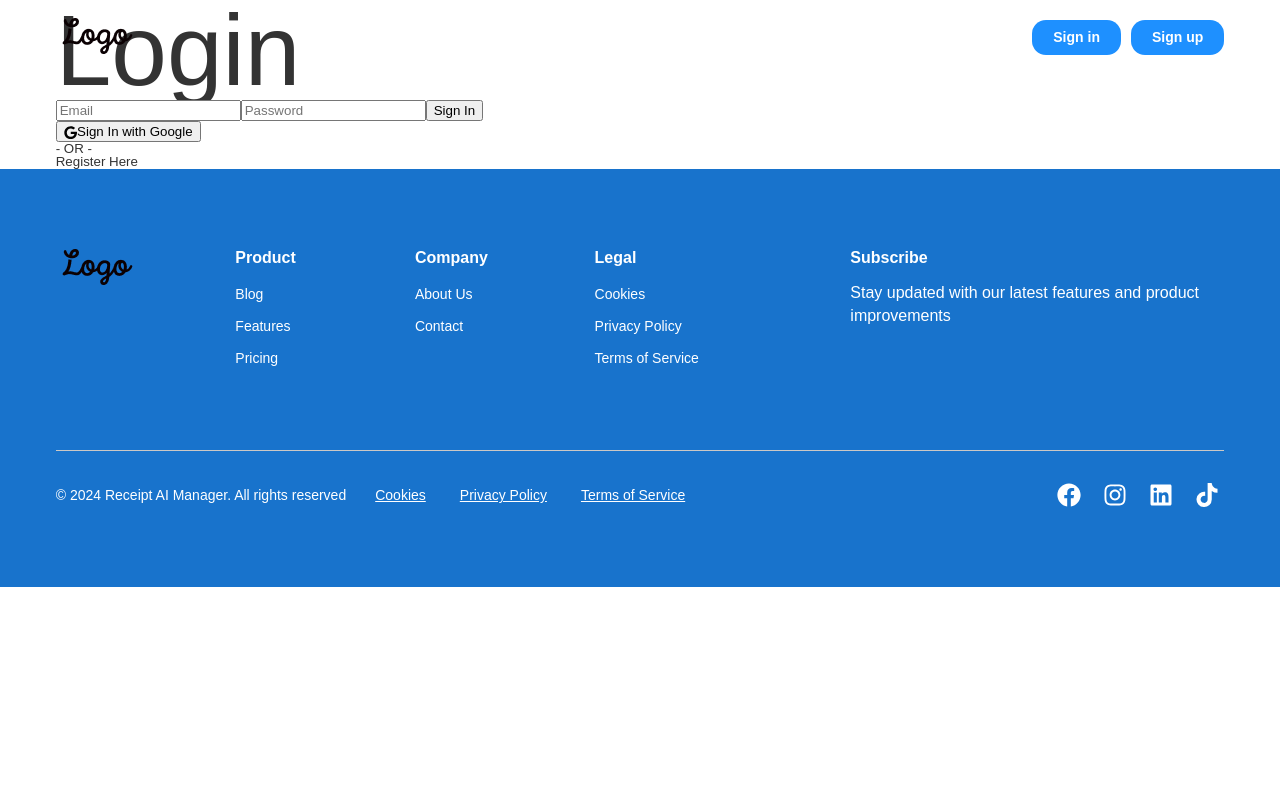
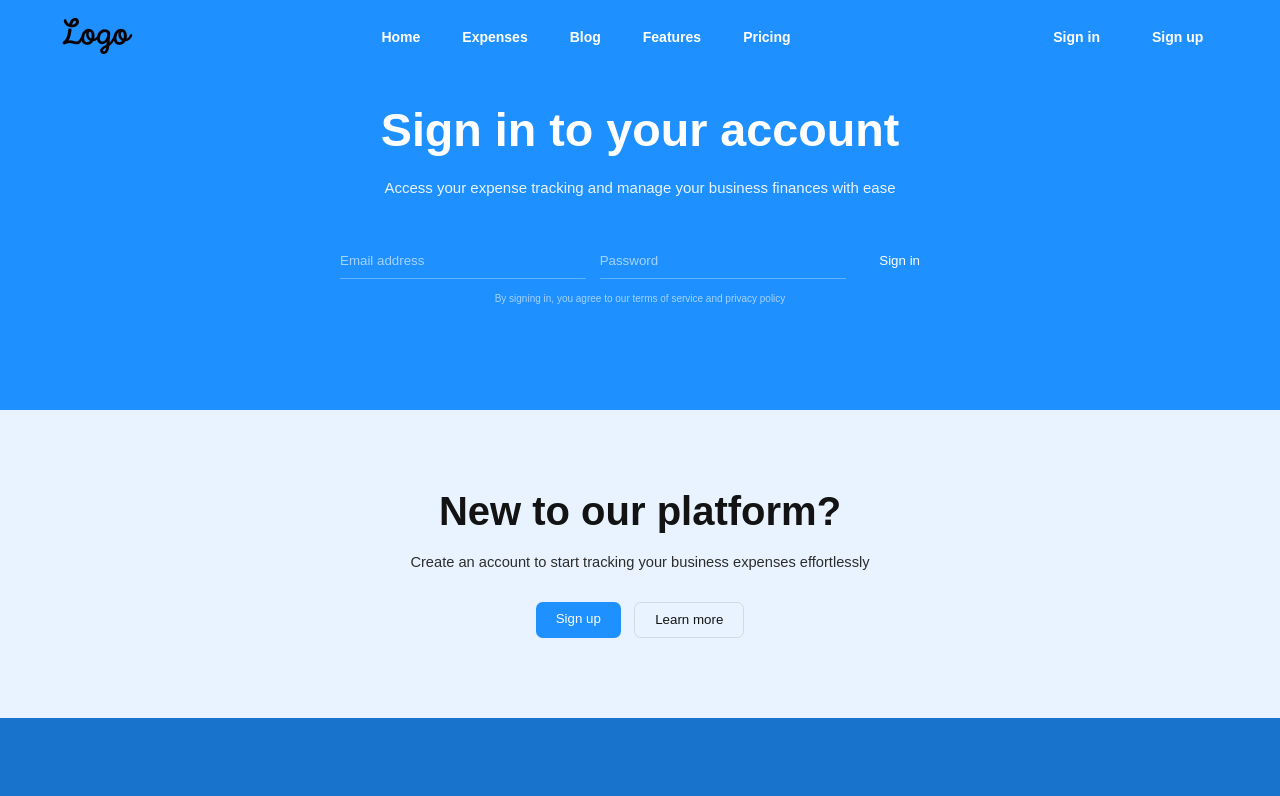
Before and after one commit to subzero783/receipt-scan, a Next.js app: page /login in a window 1280 px wide. Shown: the top 796 px of the page. Built offline with nearby package versions, Linux system fonts and the light colour scheme; no server answers; a web font is replaced by a local one.

Commit message:
RSSCN-46 AI implementation of design successful, now to edit in a minor way the style and structure

```diff
--- a/app/login/page.jsx
+++ b/app/login/page.jsx
@@ -57,34 +57,43 @@ const LoginPage = () => {
   return (
     sessionStatus !== "authenticated" && (
       <section className="login-section">
-        <div className="container">
-          <div className="row">
-            <div className="col">
-              <h1>Login</h1>
-              <form onSubmit={handleSubmit}>
+        <div className="login-hero">
+          <div className="login-container">
+            <h1>Sign in to your account</h1>
+            <p>Access your expense tracking and manage your business finances with ease</p>
+            <form onSubmit={handleSubmit} className="login-form">
+              <div className="input-group">
                 <input
                   type="text"
-                  placeholder="Email"
+                  placeholder="Email address"
+                  className="login-input"
                   required
                 />
+              </div>
+              <div className="input-group">
                 <input
                   type="password"
                   placeholder="Password"
+                  className="login-input"
                   required
                 />
-                <button type="submit"> Sign In</button>
-                <p>{error && error}</p>
-              </form>
-              <button
-                onClick={() => {
-                  signIn("google");
-                }}
-              >
-                <FaGoogle />
-                <span>Sign In with Google</span>
-              </button>
-              <div>- OR -</div>
-              <Link href="/register">Register Here</Link>
+              </div>
+              <button type="submit" className="login-submit-btn">Sign in</button>
+              {error && <p style={{ color: 'red', marginTop: '10px' }}>{error}</p>}
+            </form>
+            <div className="legal-text">
+              By signing in, you agree to our terms of service and privacy policy
+            </div>
+          </div>
+        </div>
+
+        <div className="new-platform-section">
+          <div className="new-platform-card">
+            <h2>New to our platform?</h2>
+            <p>Create an account to start tracking your business expenses effortlessly</p>
+            <div className="action-buttons">
+              <Link href="/register" className="btn-primary-blue">Sign up</Link>
+              <Link href="/about" className="btn-secondary-light">Learn more</Link>
             </div>
           </div>
         </div>
--- a/assets/styles/globals.css
+++ b/assets/styles/globals.css
@@ -13,6 +13,7 @@
 @import "hero-section-three.css";
 @import "blog-post-card.css";
 @import "blog-post.css";
+@import "login.css";
 
 
 /* Text */
--- /dev/null
+++ b/assets/styles/login.css
@@ -0,0 +1,187 @@
+.login-section {
+    display: flex;
+    flex-direction: column;
+    width: 100%;
+}
+
+/* Hero / Login Form Section */
+.login-hero {
+    background-color: var(--color-primary);
+    color: var(--color-white);
+    padding: 8em 0;
+    text-align: center;
+    width: 100%;
+    display: flex;
+    justify-content: center;
+    align-items: center;
+}
+
+.login-hero h1 {
+    font-size: 3.5em;
+    /* Adjusted from 7.5em for login context */
+    margin-bottom: 0.5em;
+    font-weight: 600;
+}
+
+.login-hero p {
+    font-size: 1.125em;
+    margin-bottom: 3em;
+    opacity: 0.9;
+}
+
+.login-container {
+    width: 100%;
+    max-width: 600px;
+    display: flex;
+    flex-direction: column;
+    align-items: center;
+}
+
+.login-form {
+    display: flex;
+    width: 100%;
+    gap: 1em;
+    align-items: center;
+    background: rgba(255, 255, 255, 0.1);
+    /* Subtle background for form area if needed, or transparent as per design */
+    background: transparent;
+    justify-content: center;
+}
+
+/* Custom Input Styles to match design (underline with label placeholder look) */
+.input-group {
+    position: relative;
+    flex: 1;
+}
+
+.login-input {
+    width: 100%;
+    background: transparent;
+    border: none;
+    border-bottom: 1px solid rgba(255, 255, 255, 0.3);
+    padding: 10px 0;
+    color: var(--color-white);
+    font-size: 1em;
+    outline: none;
+    transition: border-color 0.3s ease;
+}
+
+.login-input::placeholder {
+    color: rgba(255, 255, 255, 0.6);
+}
+
+.login-input:focus {
+    border-bottom-color: var(--color-white);
+}
+
+.login-submit-btn {
+    background: transparent;
+    color: var(--color-white);
+    border: none;
+    font-weight: 500;
+    font-size: 1em;
+    cursor: pointer;
+    padding: 10px 20px;
+}
+
+.login-submit-btn:hover {
+    text-decoration: underline;
+}
+
+.legal-text {
+    margin-top: 1.5em;
+    font-size: 0.75em;
+    color: rgba(255, 255, 255, 0.6);
+}
+
+/* Google Sign In Button - styled to fit loosely or below */
+.google-signin-btn {
+    margin-top: 2em;
+    background-color: var(--color-white);
+    color: var(--color-primary);
+    border: none;
+    padding: 0.75em 1.5em;
+    border-radius: 2em;
+    display: inline-flex;
+    align-items: center;
+    gap: 0.5em;
+    font-weight: 600;
+    cursor: pointer;
+    transition: transform 0.2s ease;
+}
+
+.google-signin-btn:hover {
+    transform: scale(1.05);
+}
+
+
+/* New to our platform Section */
+.new-platform-section {
+    background-color: var(--color-third);
+    /* Light blue */
+    padding: 6em 0;
+    display: flex;
+    justify-content: center;
+    align-items: center;
+}
+
+.new-platform-card {
+    text-align: center;
+    max-width: 600px;
+}
+
+.new-platform-card h2 {
+    font-size: 3em;
+    color: var(--color-dark);
+    margin-bottom: 0.5em;
+    font-weight: 600;
+}
+
+.new-platform-card p {
+    color: var(--color-neutral-600);
+    margin-bottom: 2em;
+    font-size: 1.1em;
+}
+
+.action-buttons {
+    display: flex;
+    justify-content: center;
+    gap: 1em;
+}
+
+.btn-primary-blue {
+    background-color: var(--color-primary);
+    color: var(--color-white);
+    padding: 0.75em 1.5em;
+    border-radius: 0.5em;
+    font-weight: 500;
+    text-decoration: none;
+    border: none;
+    cursor: pointer;
+}
+
+.btn-secondary-light {
+    background-color: transparent;
+    color: var(--color-dark);
+    padding: 0.75em 1.5em;
+    border-radius: 0.5em;
+    font-weight: 500;
+    text-decoration: none;
+    border: 1px solid rgba(0, 0, 0, 0.1);
+    cursor: pointer;
+}
+
+@media screen and (max-width: 768px) {
+    .login-form {
+        flex-direction: column;
+        align-items: stretch;
+    }
+
+    .login-hero h1 {
+        font-size: 2.5em;
+    }
+
+    .new-platform-card h2 {
+        font-size: 2em;
+    }
+}
```
